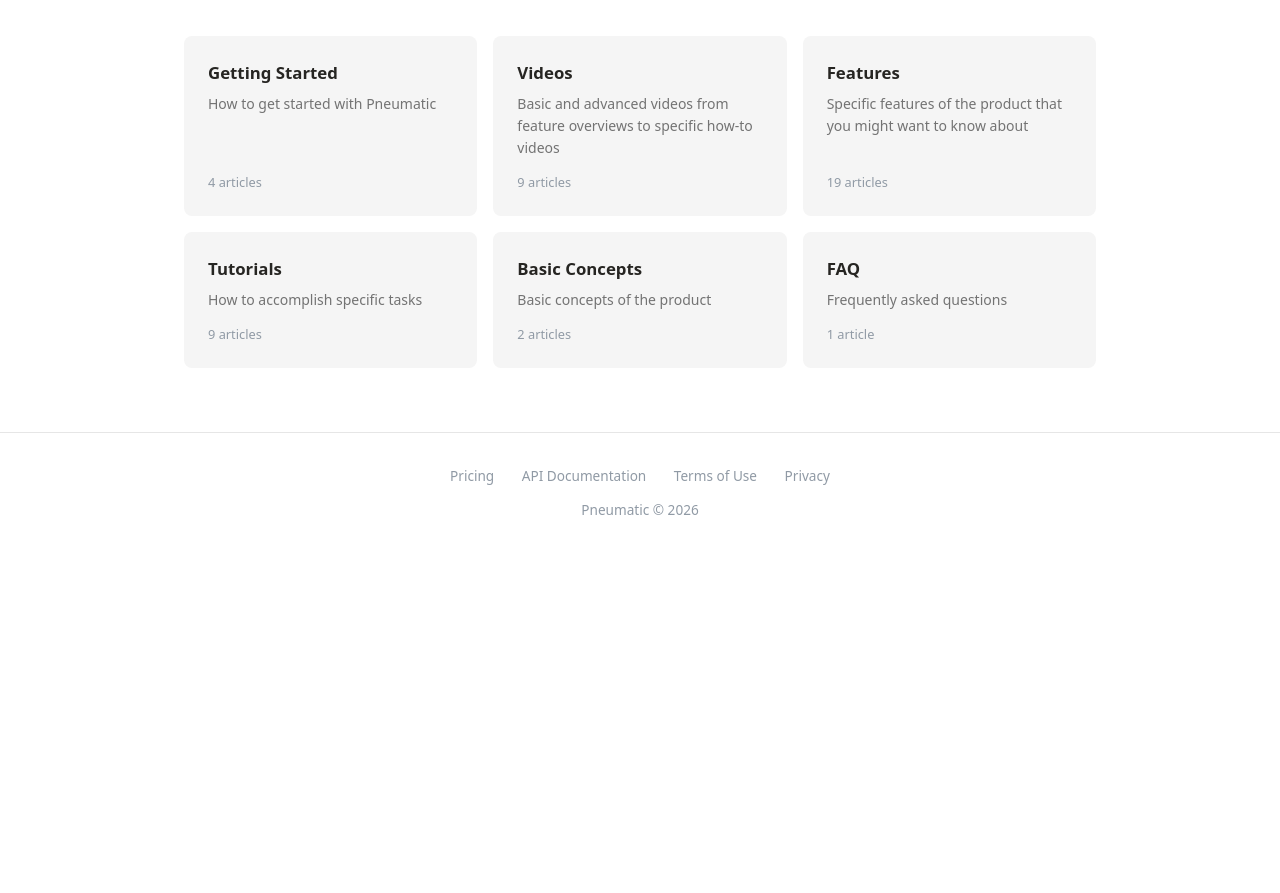
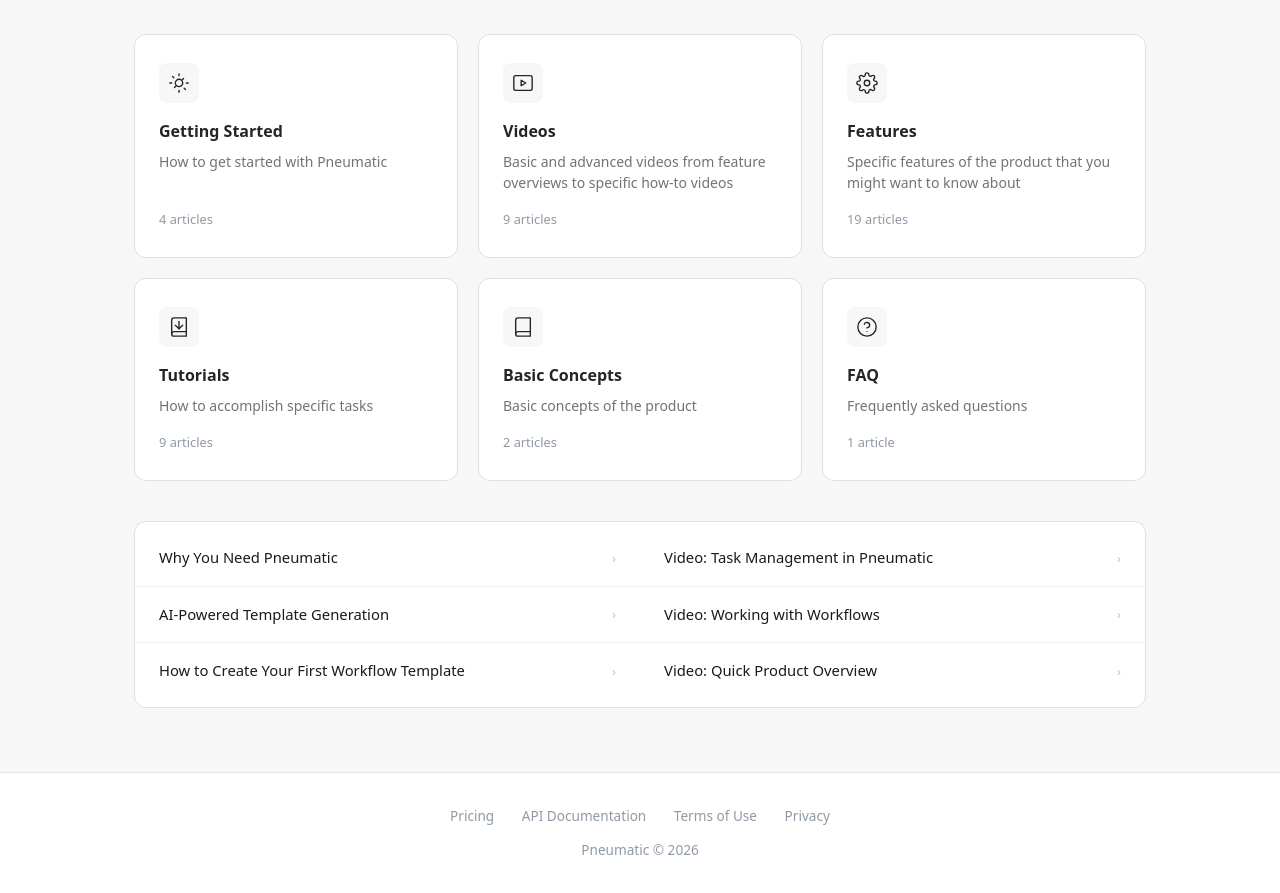
Before and after one commit to izak-fisher/pneumatic-help-center, a Jekyll site: the page built from index.md, in a window 1280 px wide, cut to the strip 274-1167 px from the top of the page. Built offline with Jekyll 4.4.1, drawn with Linux system fonts in a browser that asks for light colours; before the commit the page ends 900 px from its top, so only the background shows below that.

Commit message:
Redesign to match Intercom help center look
- Yellow/golden header background matching Intercom
- White bordered collection cards with rounded corners
- SVG icons for each collection (rocket, video, gear, book, FAQ)
- Popular articles section at bottom in 2-column grid with chevrons
- Light gray page background (#f7f7f7)
- Article body wrapped in white card
- Blockquote accent color changed to gold

Co-Authored-By: Claude Opus 4.6 (1M context) <noreply@anthropic.com>

```diff
--- a/_layouts/default.html
+++ b/_layouts/default.html
@@ -11,13 +11,15 @@
 <body>
 
   <header class="site-header">
-    <a href="{{ '/' | relative_url }}">
-      <img class="logo" src="https://downloads.intercomcdn.com/i/o/275327/fab1568b06ea2d0e7113f3f9/4ebb0cfeae85b53d6b859e0229893dd5.png" alt="{{ site.title }}">
-    </a>
+    <div class="header-top">
+      <a href="{{ '/' | relative_url }}">
+        <img class="logo" src="https://downloads.intercomcdn.com/i/o/275327/fab1568b06ea2d0e7113f3f9/4ebb0cfeae85b53d6b859e0229893dd5.png" alt="{{ site.title }}">
+      </a>
+    </div>
     <h1>Advice and answers from the Pneumatic Support Team</h1>
     <form class="search-box" onsubmit="return false;">
       <svg xmlns="http://www.w3.org/2000/svg" viewBox="0 0 24 24" fill="none" stroke="currentColor" stroke-width="2" stroke-linecap="round" stroke-linejoin="round"><circle cx="11" cy="11" r="8"/><line x1="21" y1="21" x2="16.65" y2="16.65"/></svg>
-      <input type="text" id="search-input" placeholder="Search for articles…">
+      <input type="text" id="search-input" placeholder="Search for articles...">
     </form>
   </header>
 
--- a/assets/css/style.css
+++ b/assets/css/style.css
@@ -4,112 +4,152 @@
 body {
   font-family: system-ui, "Segoe UI", Roboto, Helvetica, Arial, sans-serif;
   color: #1a1a1a;
-  background: #fff;
+  background: #f7f7f7;
   line-height: 1.6;
   -webkit-font-smoothing: antialiased;
 }
 
-a { color: #334BFA; text-decoration: none; }
+a { color: #1a1a1a; text-decoration: none; }
 a:hover { text-decoration: underline; }
 
-img { max-width: 100%; height: auto; border-radius: 6px; }
+img { max-width: 100%; height: auto; }
 
 /* ===== Header / Hero ===== */
 .site-header {
-  background-color: #262522;
+  background-color: #F5C542;
   background-image: url('https://downloads.intercomcdn.com/i/o/275325/661985541e16fcc5459e5f5b/348a87abc5f0870ed4d0e6085fd032fb.png');
   background-size: cover;
   background-position: center;
-  padding: 48px 24px 56px;
-  text-align: center;
-  color: #fff;
+  padding: 28px 40px 48px;
+  color: #262522;
 }
 
-.site-header .logo {
-  height: 48px;
-  margin-bottom: 16px;
+.header-top {
+  display: flex;
+  align-items: center;
+  justify-content: space-between;
+  max-width: 1060px;
+  margin: 0 auto 32px;
+}
+
+.header-top .logo {
+  height: 32px;
 }
 
 .site-header h1 {
-  font-size: 1.1rem;
-  font-weight: 400;
-  opacity: 0.9;
-  margin-bottom: 24px;
+  max-width: 1060px;
+  margin: 0 auto 28px;
+  font-size: 1.65rem;
+  font-weight: 700;
+  color: #262522;
+  line-height: 1.3;
 }
 
 .search-box {
-  max-width: 600px;
+  max-width: 1060px;
   margin: 0 auto;
   position: relative;
 }
 
 .search-box input {
   width: 100%;
-  padding: 12px 20px 12px 44px;
+  padding: 16px 20px 16px 48px;
   border: none;
   border-radius: 10px;
   font-size: 1rem;
+  background: rgba(255,255,255,0.85);
+  color: #1a1a1a;
+  backdrop-filter: blur(4px);
+}
+
+.search-box input:focus {
+  outline: none;
   background: #fff;
-  color: #1a1a1a;
-  box-shadow: 0 2px 8px rgba(0,0,0,0.15);
+  box-shadow: 0 2px 12px rgba(0,0,0,0.1);
 }
 
 .search-box input::placeholder { color: #737373; }
 
 .search-box svg {
   position: absolute;
-  left: 14px;
+  left: 16px;
   top: 50%;
   transform: translateY(-50%);
   width: 20px;
   height: 20px;
-  fill: #737373;
+  stroke: #737373;
+  fill: none;
 }
 
 /* ===== Breadcrumbs ===== */
 .breadcrumbs {
-  max-width: 960px;
+  max-width: 1060px;
   margin: 24px auto 0;
   padding: 0 24px;
   font-size: 0.85rem;
   color: #737373;
 }
 .breadcrumbs a { color: #737373; }
-.breadcrumbs a:hover { color: #334BFA; }
+.breadcrumbs a:hover { color: #1a1a1a; }
 .breadcrumbs .sep { margin: 0 6px; }
 
 /* ===== Main Content ===== */
 .content-wrapper {
-  max-width: 960px;
+  max-width: 1060px;
   margin: 0 auto;
-  padding: 32px 24px 64px;
+  padding: 40px 24px 64px;
 }
 
 /* ===== Collection Cards (home page) ===== */
 .collection-grid {
   display: grid;
-  grid-template-columns: repeat(auto-fill, minmax(280px, 1fr));
-  gap: 16px;
+  grid-template-columns: repeat(3, 1fr);
+  gap: 20px;
   margin-top: 8px;
 }
 
 .collection-card {
-  background: #f5f5f5;
-  border-radius: 8px;
-  padding: 24px;
+  background: #fff;
+  border: 1px solid #e0e0e0;
+  border-radius: 12px;
+  padding: 28px 24px;
   transition: box-shadow 0.2s, transform 0.15s;
   display: flex;
   flex-direction: column;
+  color: #1a1a1a;
 }
 
 .collection-card:hover {
-  box-shadow: 0 4px 12px rgba(0,0,0,0.08);
+  box-shadow: 0 4px 16px rgba(0,0,0,0.08);
   transform: translateY(-2px);
   text-decoration: none;
+  color: #1a1a1a;
+}
+
+.collection-card .card-icon {
+  width: 40px;
+  height: 40px;
+  margin-bottom: 16px;
+  display: flex;
+  align-items: center;
+  justify-content: center;
+  background: #f7f7f7;
+  border-radius: 8px;
+}
+
+.collection-card .card-icon svg {
+  width: 22px;
+  height: 22px;
+  stroke: #262522;
+  fill: none;
+  stroke-width: 1.5;
+  stroke-linecap: round;
+  stroke-linejoin: round;
 }
 
 .collection-card h3 {
-  font-size: 1.05rem;
+  font-size: 1rem;
+  font-weight: 700;
   color: #262522;
   margin-bottom: 6px;
 }
@@ -117,13 +157,54 @@ img { max-width: 100%; height: auto; border-radius: 6px; }
 .collection-card p {
   font-size: 0.875rem;
   color: #737373;
-  margin-bottom: 12px;
+  margin-bottom: 16px;
   flex-grow: 1;
+  line-height: 1.5;
 }
 
 .collection-card .article-count {
   font-size: 0.8rem;
   color: #909aa5;
+}
+
+/* ===== Popular Articles (home page bottom) ===== */
+.popular-articles {
+  margin-top: 40px;
+  background: #fff;
+  border: 1px solid #e0e0e0;
+  border-radius: 12px;
+  padding: 8px 0;
+}
+
+.popular-articles-grid {
+  display: grid;
+  grid-template-columns: 1fr 1fr;
+}
+
+.popular-article {
+  display: flex;
+  align-items: center;
+  justify-content: space-between;
+  padding: 16px 24px;
+  color: #1a1a1a;
+  font-size: 0.925rem;
+  border-bottom: 1px solid #f0f0f0;
+}
+
+.popular-article:hover {
+  background: #fafafa;
+  text-decoration: none;
+}
+
+.popular-articles-grid .popular-article:nth-last-child(-n+2) {
+  border-bottom: none;
+}
+
+.popular-article .chevron {
+  color: #c0c0c0;
+  font-size: 0.8rem;
+  margin-left: 12px;
+  flex-shrink: 0;
 }
 
 /* ===== Article List ===== */
@@ -170,6 +251,13 @@ img { max-width: 100%; height: auto; border-radius: 6px; }
 }
 
 /* ===== Article Body ===== */
+.article-body {
+  background: #fff;
+  border-radius: 12px;
+  border: 1px solid #e0e0e0;
+  padding: 40px;
+}
+
 .article-body h1 {
   font-size: 1.5rem;
   font-weight: 700;
@@ -203,11 +291,11 @@ img { max-width: 100%; height: auto; border-radius: 6px; }
 }
 
 .article-body blockquote {
-  border-left: 3px solid #334BFA;
+  border-left: 3px solid #F5C542;
   padding: 8px 16px;
   margin: 16px 0;
   color: #737373;
-  background: #f9f9f9;
+  background: #fffdf5;
   border-radius: 0 6px 6px 0;
 }
 
@@ -251,17 +339,24 @@ img { max-width: 100%; height: auto; border-radius: 6px; }
   text-align: center;
   color: #909aa5;
   font-size: 0.85rem;
+  background: #fff;
 }
 
 .site-footer a { color: #909aa5; }
-.site-footer a:hover { color: #334BFA; }
+.site-footer a:hover { color: #1a1a1a; }
 .footer-links { margin-bottom: 12px; }
 .footer-links a { margin: 0 12px; }
 
 /* ===== Responsive ===== */
+@media (max-width: 900px) {
+  .collection-grid { grid-template-columns: repeat(2, 1fr); }
+  .popular-articles-grid { grid-template-columns: 1fr; }
+}
+
 @media (max-width: 640px) {
-  .site-header { padding: 32px 16px 40px; }
-  .site-header h1 { font-size: 1rem; }
+  .site-header { padding: 20px 16px 36px; }
+  .site-header h1 { font-size: 1.3rem; }
   .content-wrapper { padding: 24px 16px 48px; }
   .collection-grid { grid-template-columns: 1fr; }
+  .article-body { padding: 24px 16px; }
 }
--- a/index.md
+++ b/index.md
@@ -5,39 +5,68 @@ title: "Help Center"
 <div class="collection-grid">
 
 <a class="collection-card" href="getting-started/index.html">
+  <div class="card-icon">
+    <svg viewBox="0 0 24 24"><path d="M14.828 14.828a4 4 0 1 0-5.656-5.656 4 4 0 0 0 5.656 5.656z"/><path d="M8.464 15.536l-1.414 1.414"/><path d="M15.536 8.464l1.414-1.414"/><path d="M12 2v2"/><path d="M2 12h2"/><path d="M20 12h2"/><path d="M12 20v2"/><path d="M4.93 4.93l1.414 1.414"/><path d="M17.657 17.657l1.414 1.414"/></svg>
+  </div>
   <h3>Getting Started</h3>
   <p>How to get started with Pneumatic</p>
   <span class="article-count">4 articles</span>
 </a>
 
 <a class="collection-card" href="videos/index.html">
+  <div class="card-icon">
+    <svg viewBox="0 0 24 24"><rect x="2" y="4" width="20" height="16" rx="2"/><path d="M10 9l5 3-5 3V9z"/></svg>
+  </div>
   <h3>Videos</h3>
   <p>Basic and advanced videos from feature overviews to specific how-to videos</p>
   <span class="article-count">9 articles</span>
 </a>
 
 <a class="collection-card" href="features/index.html">
+  <div class="card-icon">
+    <svg viewBox="0 0 24 24"><circle cx="12" cy="12" r="3"/><path d="M19.4 15a1.65 1.65 0 0 0 .33 1.82l.06.06a2 2 0 1 1-2.83 2.83l-.06-.06a1.65 1.65 0 0 0-1.82-.33 1.65 1.65 0 0 0-1 1.51V21a2 2 0 0 1-4 0v-.09A1.65 1.65 0 0 0 9 19.4a1.65 1.65 0 0 0-1.82.33l-.06.06a2 2 0 1 1-2.83-2.83l.06-.06A1.65 1.65 0 0 0 4.68 15a1.65 1.65 0 0 0-1.51-1H3a2 2 0 0 1 0-4h.09A1.65 1.65 0 0 0 4.6 9a1.65 1.65 0 0 0-.33-1.82l-.06-.06a2 2 0 1 1 2.83-2.83l.06.06A1.65 1.65 0 0 0 9 4.68a1.65 1.65 0 0 0 1-1.51V3a2 2 0 0 1 4 0v.09a1.65 1.65 0 0 0 1 1.51 1.65 1.65 0 0 0 1.82-.33l.06-.06a2 2 0 1 1 2.83 2.83l-.06.06A1.65 1.65 0 0 0 19.4 9a1.65 1.65 0 0 0 1.51 1H21a2 2 0 0 1 0 4h-.09a1.65 1.65 0 0 0-1.51 1z"/></svg>
+  </div>
   <h3>Features</h3>
   <p>Specific features of the product that you might want to know about</p>
   <span class="article-count">19 articles</span>
 </a>
 
 <a class="collection-card" href="tutorials/index.html">
+  <div class="card-icon">
+    <svg viewBox="0 0 24 24"><path d="M4 19.5A2.5 2.5 0 0 1 6.5 17H20"/><path d="M6.5 2H20v20H6.5A2.5 2.5 0 0 1 4 19.5v-15A2.5 2.5 0 0 1 6.5 2z"/><line x1="12" y1="6" x2="12" y2="14"/><polyline points="8 10 12 14 16 10"/></svg>
+  </div>
   <h3>Tutorials</h3>
   <p>How to accomplish specific tasks</p>
   <span class="article-count">9 articles</span>
 </a>
 
 <a class="collection-card" href="basic-concepts/index.html">
+  <div class="card-icon">
+    <svg viewBox="0 0 24 24"><path d="M4 19.5A2.5 2.5 0 0 1 6.5 17H20"/><path d="M6.5 2H20v20H6.5A2.5 2.5 0 0 1 4 19.5v-15A2.5 2.5 0 0 1 6.5 2z"/></svg>
+  </div>
   <h3>Basic Concepts</h3>
   <p>Basic concepts of the product</p>
   <span class="article-count">2 articles</span>
 </a>
 
 <a class="collection-card" href="faq/index.html">
+  <div class="card-icon">
+    <svg viewBox="0 0 24 24"><circle cx="12" cy="12" r="10"/><path d="M9.09 9a3 3 0 0 1 5.83 1c0 2-3 3-3 3"/><line x1="12" y1="17" x2="12.01" y2="17"/></svg>
+  </div>
   <h3>FAQ</h3>
   <p>Frequently asked questions</p>
   <span class="article-count">1 article</span>
 </a>
 
 </div>
+
+<div class="popular-articles">
+<div class="popular-articles-grid">
+  <a class="popular-article" href="basic-concepts/why-you-need-pneumatic.html">Why You Need Pneumatic <span class="chevron">›</span></a>
+  <a class="popular-article" href="videos/video-task-management-in-pneumatic.html">Video: Task Management in Pneumatic <span class="chevron">›</span></a>
+  <a class="popular-article" href="tutorials/ai-powered-template-generation.html">AI-Powered Template Generation <span class="chevron">›</span></a>
+  <a class="popular-article" href="videos/video-working-with-workflows.html">Video: Working with Workflows <span class="chevron">›</span></a>
+  <a class="popular-article" href="tutorials/how-to-create-your-first-workflow-template.html">How to Create Your First Workflow Template <span class="chevron">›</span></a>
+  <a class="popular-article" href="videos/video-quick-product-overview.html">Video: Quick Product Overview <span class="chevron">›</span></a>
+</div>
+</div>
```
